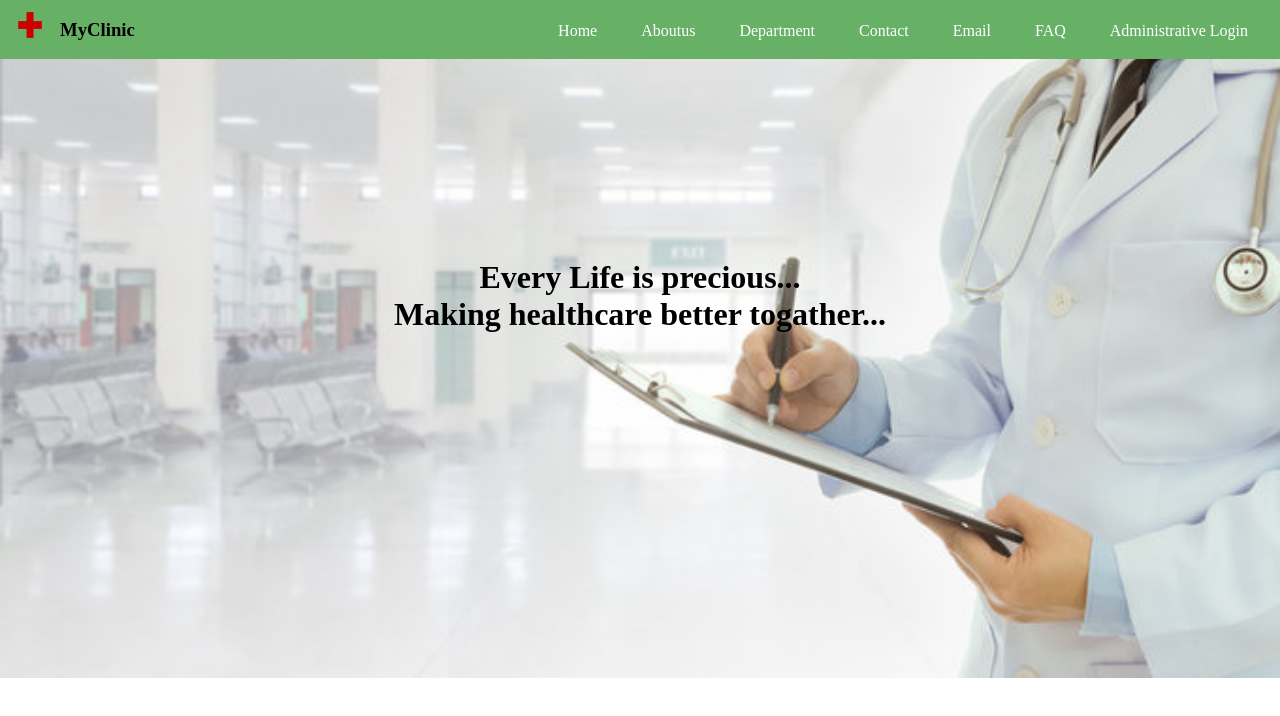
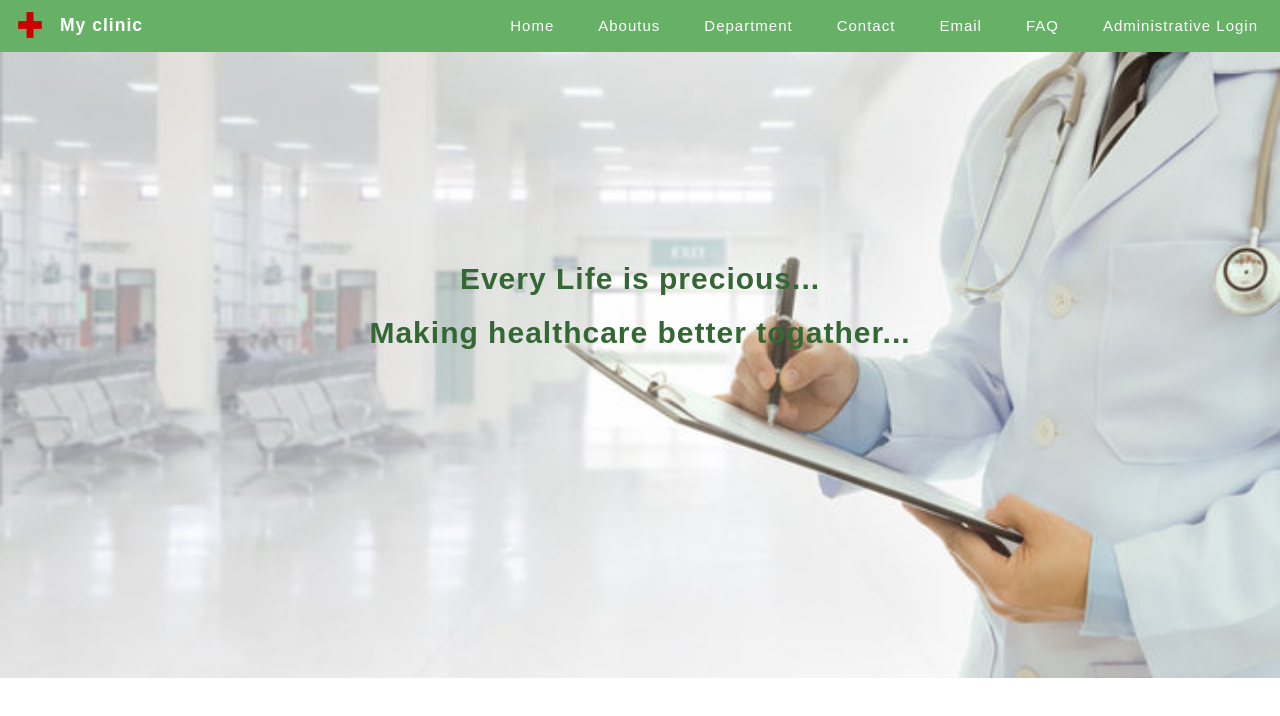
Before and after one commit to gaurichavan29/myclinic, a plain HTML site: page index.html in a window 1280 px wide. Drawn offline with Linux system fonts and the light colour scheme.

Commit message:
design changes

```diff
--- a/css/style.css
+++ b/css/style.css
@@ -3,7 +3,17 @@ body{
     margin: 0px;
     background-image: url('../images/doctor.jpg');
     background-repeat: no-repeat;
-    background-size: 100%
+    background-size: 100%;
+    letter-spacing: 1px;
+    font: 400 15px Lato, sans-serif;
+	line-height: 1.8;
+	font-family: Montserrat, sans-serif;
+}
+.text-light{
+	color: #ffffff !important;
+}
+.m-0{
+	margin: 0px !important;
 }
 .header{
 	background: #67b167;
@@ -11,22 +21,33 @@ body{
 .logo{
 	display: inline-flex !important;
 }
-
+.logo>h3{
+	padding: 10px 0px;
+}
 .navbar{
 	display: inline-flex !important;
 	float: right;
 }
 .navbar ul{
 	display: flex;
+	flex-direction: row;
     padding: 0px;
-    margin:10px;
+    margin: 0px;
     list-style: none;
 }
 .navbar li{
 	padding: 12px 22px;
+	color: #ffffff;
+}
+.navbar li:hover{
+	background-color: #ffffff;
+	cursor: pointer;
+}
+.navbar li:hover a{
+	color : #67b167 !important;
 }
 .navbar a{
-	color: white !important;
+	color: #ffffff;
 	text-decoration: none;
 }
 .capitalize{
@@ -39,9 +60,9 @@ body{
 	width: 60px;
 	height: 50px;
 }
-h1{
+.headlines{
 	text-align:center;
-	text position:center;
 	padding: 0px;
 	margin:200px;
+	color: #336733;
 }
--- a/index.html
+++ b/index.html
@@ -7,7 +7,7 @@
 		<div class="header">
 				<div class="logo">
 					<image src="images/logo.png">
-						<h3>MyClinic</h3>
+					<h3 class="text-light m-0">My clinic</h3>
 				</div>
 				<div class="navbar">
 					<ul>
@@ -22,7 +22,7 @@
 				</div>
             </div>
 		</div>
-		<h1> Every Life is precious...<br>
+		<h1 class="headlines"> Every Life is precious...<br>
 		 Making healthcare better togather...</h1>
 	</body>
 </html>
```
Also changed, not shown: 1 other file.
